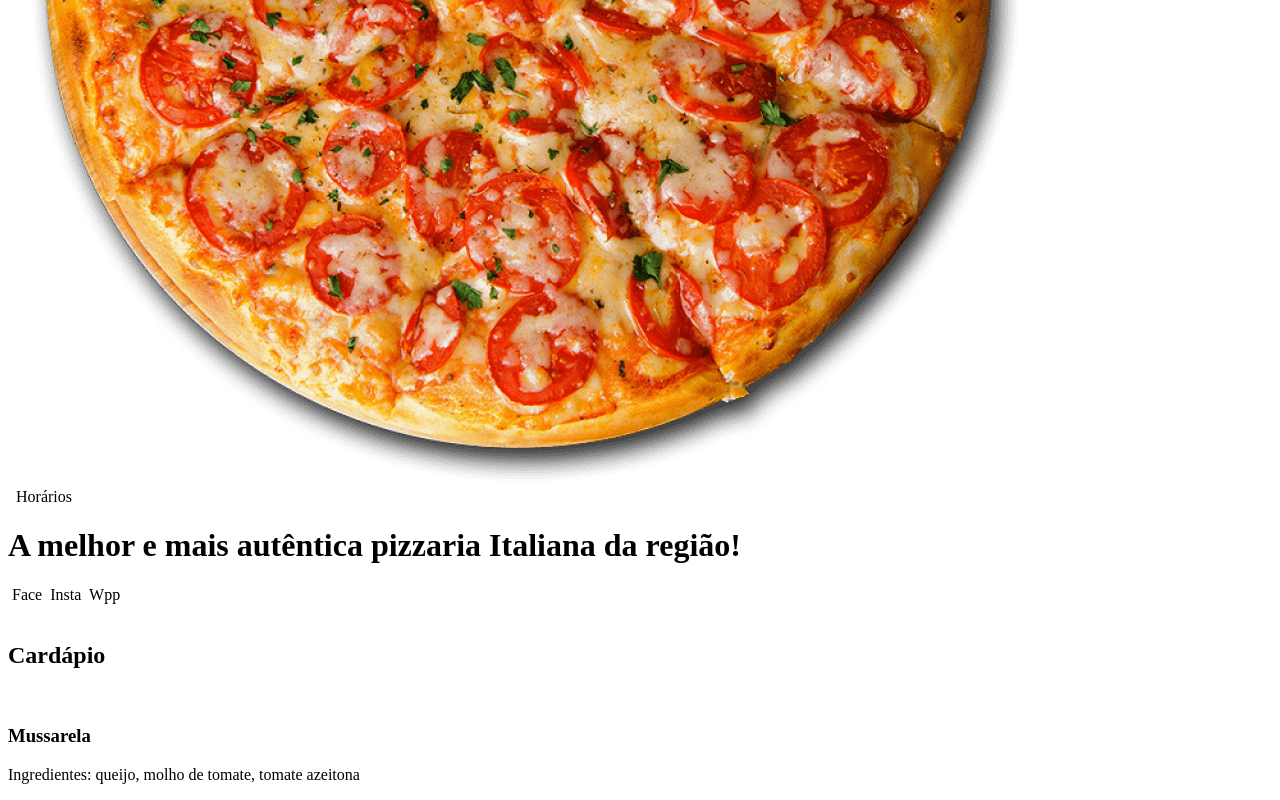
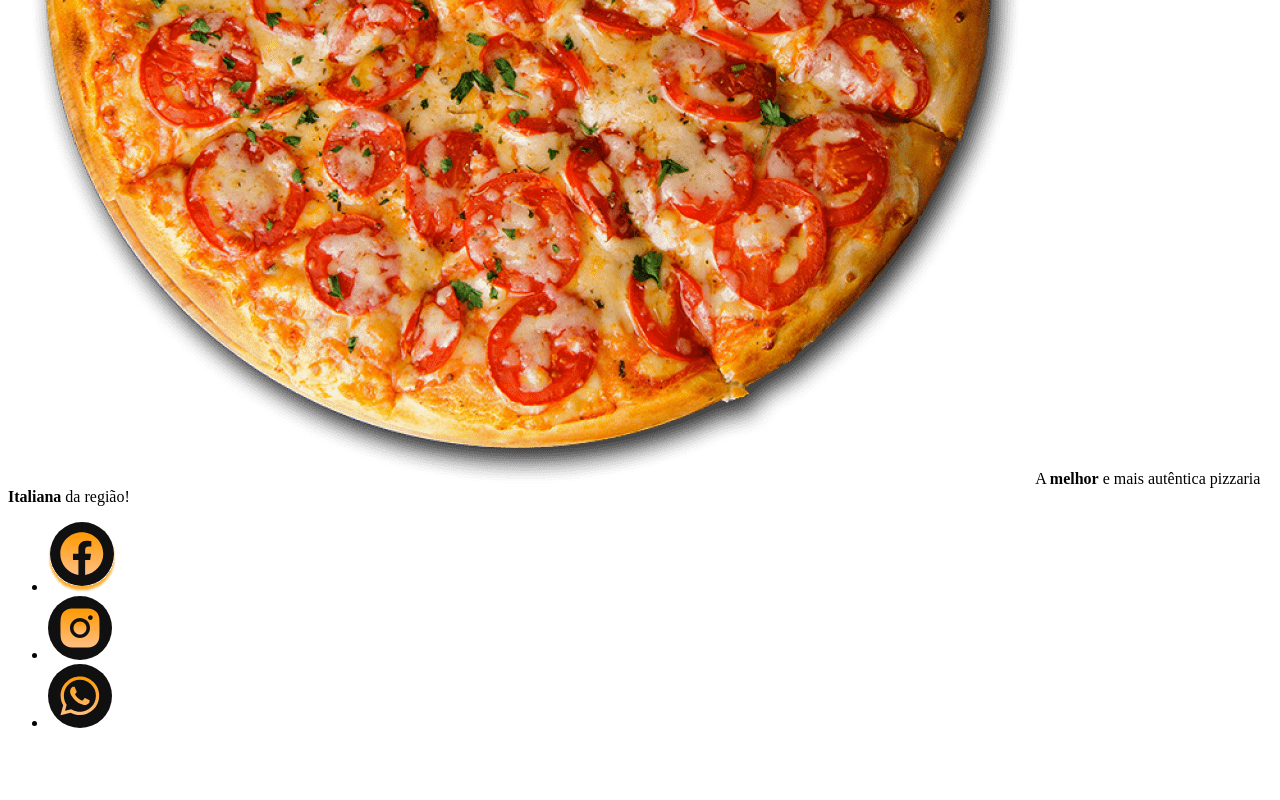
Before and after one commit to BeatrizFabiano/RestaurantePizzaria, a plain HTML site: page index.html in a window 1280 px wide. Shown: the part 814-1614 px from the top of the page. After the commit the page ends 1562 px from the top, so only its background shows below. Drawn offline with Linux system fonts and the light colour scheme.

Commit message:
home modify

```diff
--- a/index.html
+++ b/index.html
@@ -56,41 +56,32 @@
           <!--- pizza image -->
           <img src="./otimizado/pizzas/pngwing.com - 2023-04-26T235006.215.png" alt="Foto da Pizza">
           <!-- info -->
-          <span></span>
-
+          <span>A <strong>melhor</strong> e mais autêntica pizzaria <strong>Italiana</strong> da região!</span>
+          <!--- social icons -->
+          <ul class="social-icons">
+            <li>
+              <a href="#" target="_blank">
+                <img src="./otimizado/svgs/facebook.svg" alt="facebook logo">
+              </a>
+            </li>
+            <li>
+              <a href="#" target="_blank">
+                <img src="./otimizado/svgs/instagram.svg" alt="instagram logo">
+              </a>
+            </li>
+            <li>
+              <a href="#" target="_blank">
+                <img src="./otimizado/svgs/whatsapp.svg" alt="whatsapplogo">
+              </a>
+            </li>
+          </ul>
         </div>
-
       </div>
-
     </section>
 
 
-    <div class=" container">
-      <img src="" alt="">
-      <span class="horario"> <img src="" alt=""> Horários</span>
-      <h1>A <strong>melhor</strong> e mais autêntica pizzaria <strong>Italiana</strong> da região!</h1>
-      <div class="redes">
-        <a><img src="" alt=""> Face </a>
-        <a><img src="" alt=""> Insta </a>
-        <a><img src="" alt=""> Wpp </a>
-      </div>
 
-      <div class="galeria">
-        <img src="" alt="">
-        <img src="" alt="">
-        <img src="" alt="">
-        <img src="" alt="">
-      </div>
 
-      <div class="cardapio">
-        <h2>Cardápio</h2>
-        <span>
-          <img src="" alt="">
-          <h3>Mussarela</h3>
-          <p>Ingredientes: queijo, molho de tomate, tomate azeitona</p>
-        </span>
-      </div>
-    </div>
   </main>
 </body>
 
```
